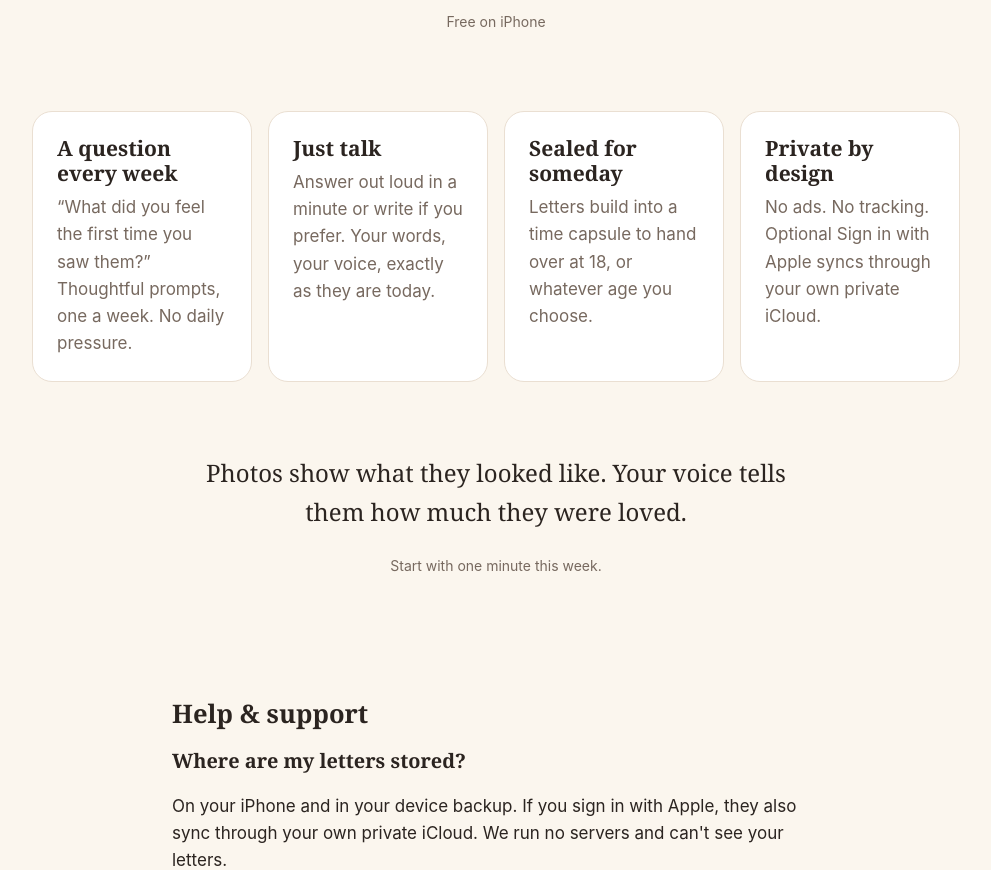
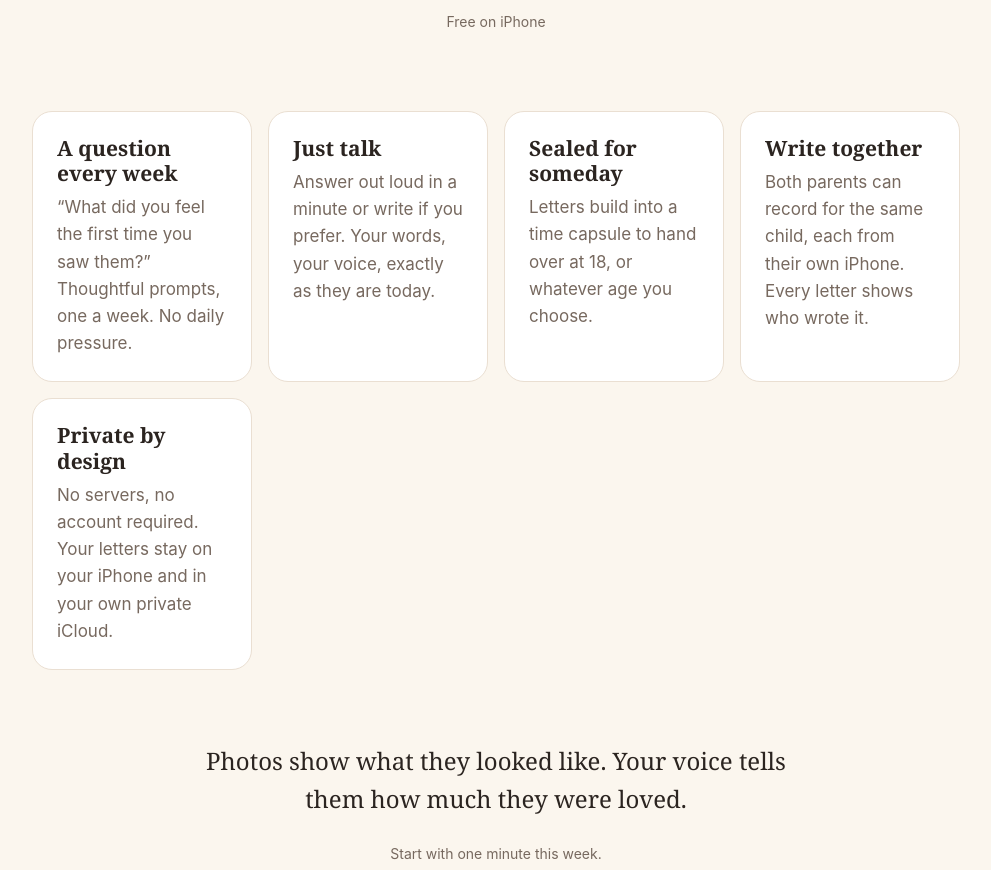
Before and after one commit to miracsoytas1/dearlittle, a plain HTML site: page index.html in a window 1280 px wide. Shown: the part 520-1390 px from the top of the page, without its empty margins (144-1135 px from the left). Drawn offline with Linux system fonts and the light colour scheme.

Commit message:
Site: write together, accurate privacy line (free version has ads)
Co-Authored-By: Claude Opus 5.5 <noreply@anthropic.com>

```diff
--- a/index.html
+++ b/index.html
@@ -34,8 +34,12 @@
     <p>Letters build into a time capsule to hand over at 18, or whatever age you choose.</p>
   </div>
   <div class="feature">
+    <h3>Write together</h3>
+    <p>Both parents can record for the same child, each from their own iPhone. Every letter shows who wrote it.</p>
+  </div>
+  <div class="feature">
     <h3>Private by design</h3>
-    <p>No ads. No tracking. Optional Sign in with Apple syncs through your own private iCloud.</p>
+    <p>No servers, no account required. Your letters stay on your iPhone and in your own private iCloud.</p>
   </div>
 </section>
 
```
